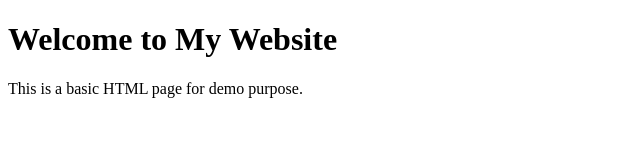
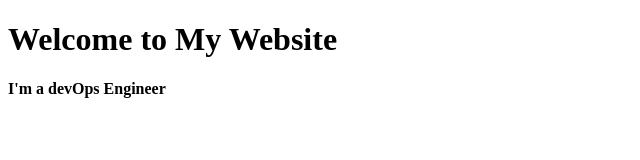
Before and after one commit to yvishal30/devops, a plain HTML site: page index.html in a window 1280 px wide. Shown: the whole page, without its empty margins (0-640 px from the left). Drawn offline with Linux system fonts and the light colour scheme.

Commit message:
Index File Updated

```diff
--- a/index.html
+++ b/index.html
@@ -5,6 +5,6 @@
 </head>
 <body>
     <h1>Welcome to My Website</h1>
-    <p>This is a basic HTML page for demo purpose.</p>
+    <b>I'm a devOps Engineer</b>
 </body>
 </html>
```
